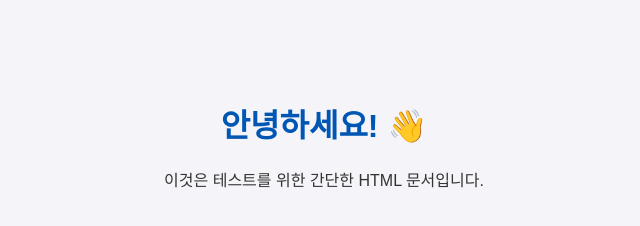
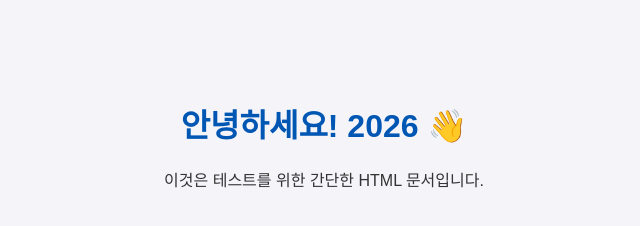
Before and after one commit to Lockmen/ECS-CodePipeline-TwoEnvironments, a plain HTML site: page index.html in a window 1280 px wide. Shown: the whole page, without its empty margins (316-956 px from the left). Drawn offline with Linux system fonts and the light colour scheme.

Commit message:
Update index.html

```diff
--- a/index.html
+++ b/index.html
@@ -20,7 +20,7 @@
 </head>
 <body>
 
-    <h1>안녕하세요! 👋</h1>
+    <h1>안녕하세요! 2026 👋</h1>
     <p>이것은 테스트를 위한 간단한 HTML 문서입니다.</p>
 
     <script>
```
